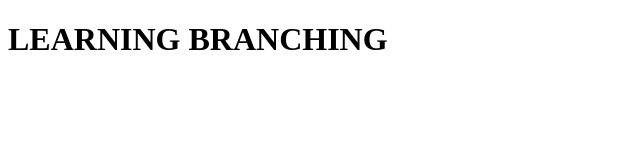
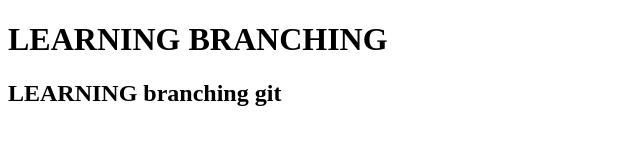
Before and after one commit to Meheknaz1704/learning-branching, a plain HTML site: page index.html in a window 1280 px wide. Shown: the whole page, without its empty margins (0-640 px from the left). Drawn offline with Linux system fonts and the light colour scheme.

Commit message:
added h2 tag

```diff
--- a/index.html
+++ b/index.html
@@ -8,5 +8,6 @@
 </head>
 <body>
     <h1>LEARNING BRANCHING</h1>
+    <h2>LEARNING branching git</h2>
 </body>
 </html>
```
